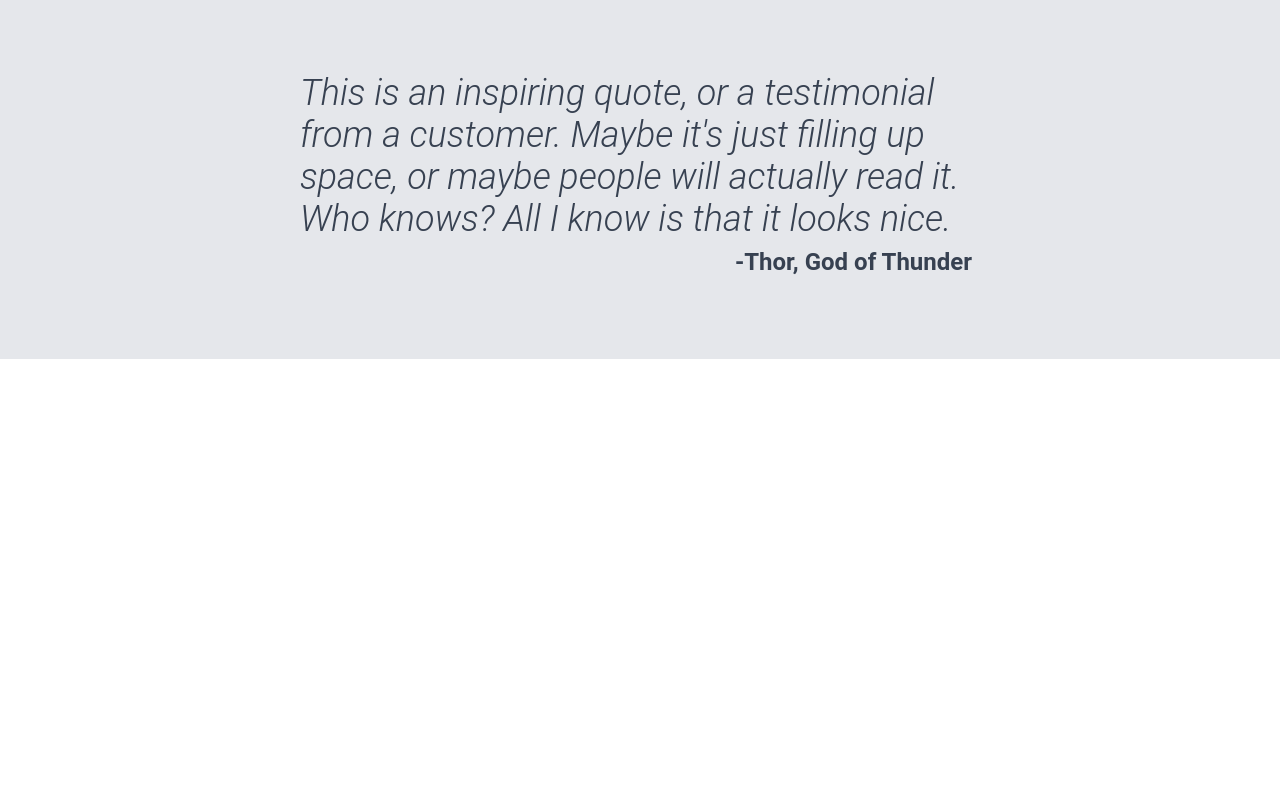
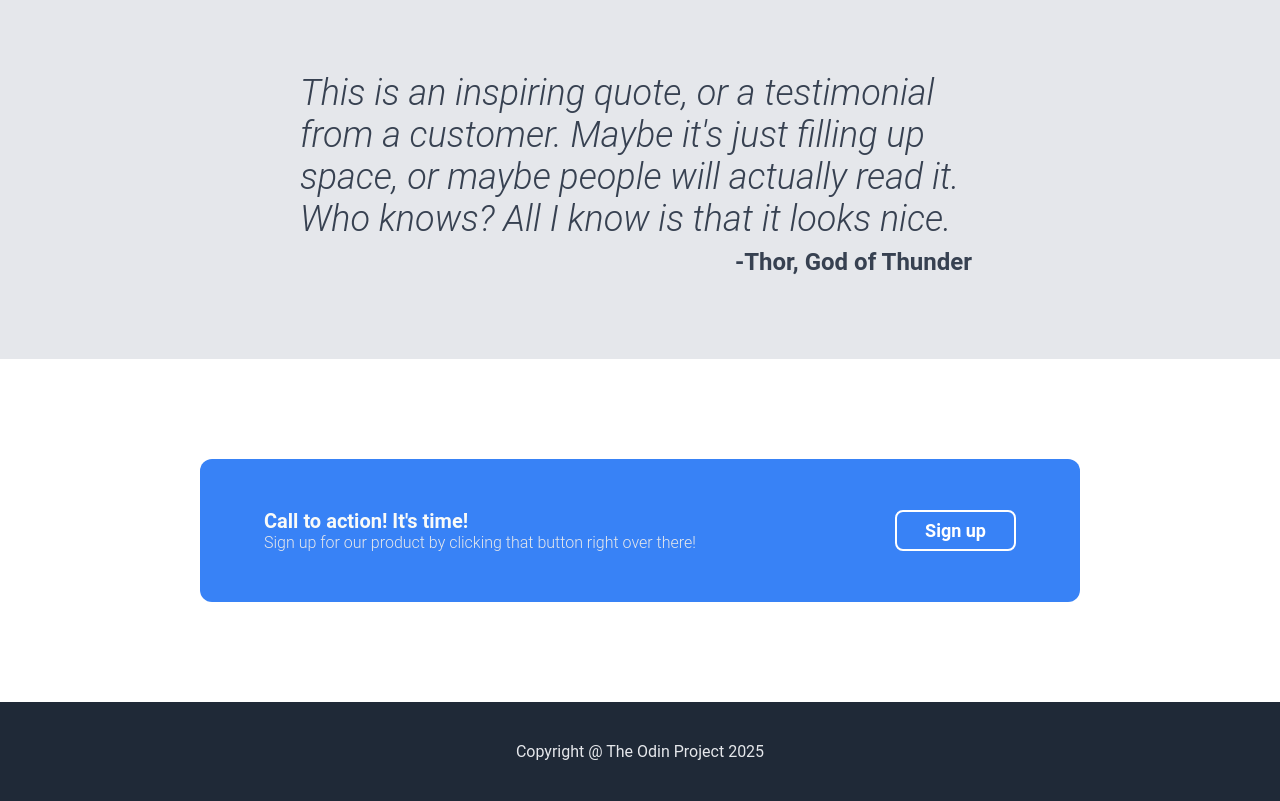
Before and after one commit to Somya53/Landing-Page, a plain HTML site: page index.html in a window 1280 px wide. Shown: the part 1019-1820 px from the top of the page. Before the commit the page ends 1378 px from the top, so only its background shows below. Drawn offline with Linux system fonts and the light colour scheme.

Commit message:
Create call to action and footer
Created the call to action section with a button and added a footer.

```diff
--- a/index.html
+++ b/index.html
@@ -32,7 +32,7 @@
             <div class="subtext">
                 This website has some subtext that goes under the main title. It's smaller font and the color is lower contrast
             </div>
-            <button" class="sign-up">Sign up</button>
+            <button class="sign-up">Sign up</button>
         </div>
         <div class="photo">
             <img src="img/photo.jpg" alt="img" width="550" height="250">
@@ -72,5 +72,26 @@
         </div>
      </div>
 
+    <!-- This is the Call to Action Section -->
+    <div class="call-to-action">
+        <div class="text-part">
+            <div class="button-top">
+                Call to action! It's time!
+            </div>
+            <div class="button-bottom">
+                Sign up for our product by clicking that button right over there!
+            </div>
+        </div>
+
+        <button class="button-two">
+            Sign up
+        </button>
+    </div>
+
+    <!-- This is the footer -->
+    <div class="footer">
+        Copyright @ The Odin Project 2025
+    </div>
+
 </body>
 </html>
--- a/style.css
+++ b/style.css
@@ -3,6 +3,7 @@
     padding: 0;
     font-family: 'Roboto', sans-serif;
 }
+
 .header {
     background: #1F2937;
     display: flex;
@@ -74,6 +75,7 @@ ul {
     padding: 8px 36px;
     border-radius: 8px;
     margin: 100px 15px 15px 175px;
+    border: none;
 }
 
 .photo {
@@ -137,3 +139,44 @@ ul {
     font-weight: bold;
     text-align: right;
 }
+
+.call-to-action {
+    display: flex;
+    justify-content: space-between;
+    align-items: center;
+    background: #3882F6;
+    color: #F9FAF8;
+    padding: 50px 64px;
+    margin: 100px 200px;
+    border-radius: 12px;
+}
+
+.button-top {
+    font-size: 20px;
+    font-weight: bold;
+}
+
+.button-bottom {
+    font-size: 16px;
+    font-weight: 300;
+    color: #E5E7EB;
+}
+
+.button-two {
+    color: white;
+    border: 2px solid white;
+    background-color: #3882F6;
+    border-radius: 8px;
+    padding: 8px 28px;
+    margin: 0;
+    font-size: 18px;
+    font-weight: bold;
+}
+
+.footer {
+    background: #1F2937;
+    color: #E5E7EB;
+    text-align: center;
+    font-size: 16px;
+    padding: 40px;
+}
```
